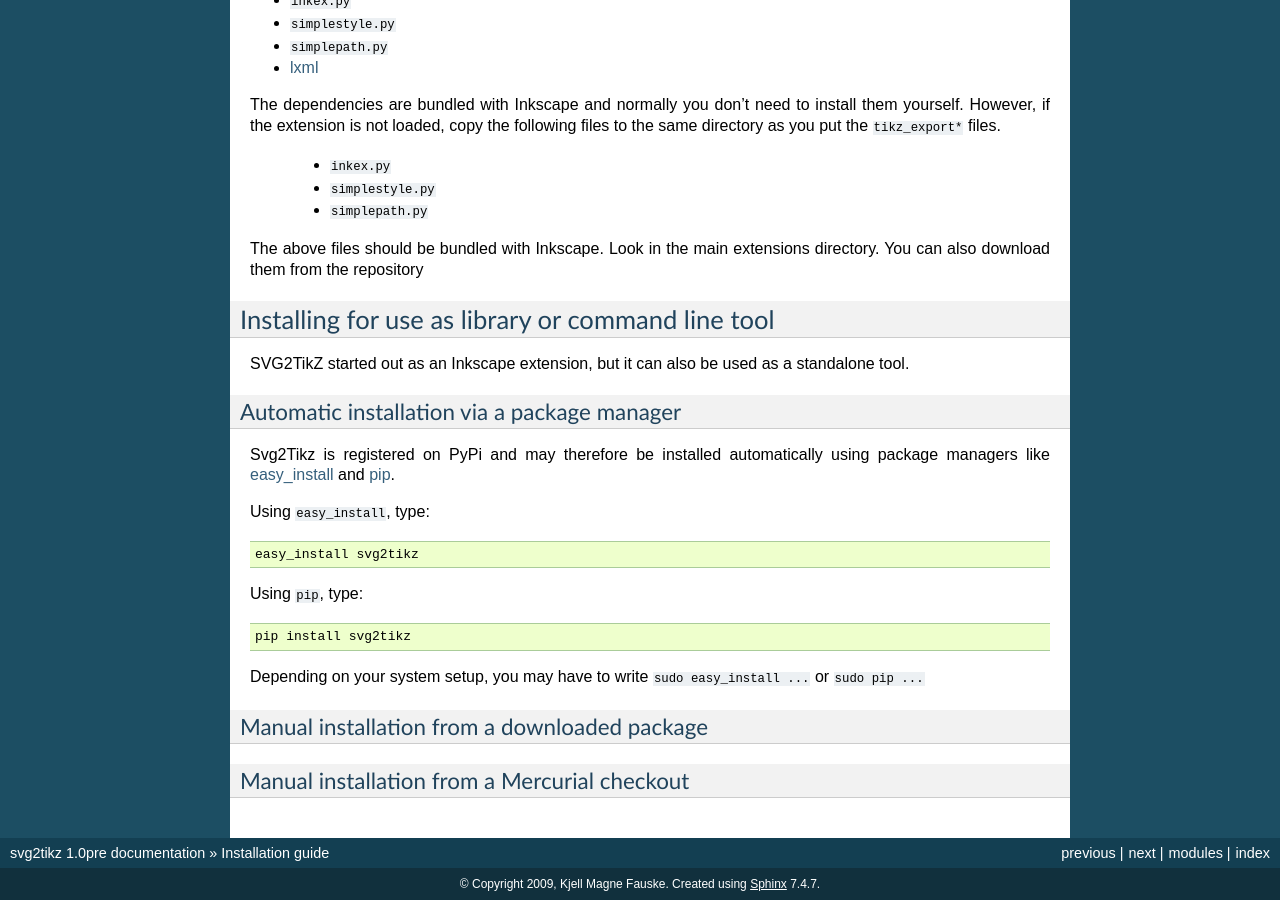
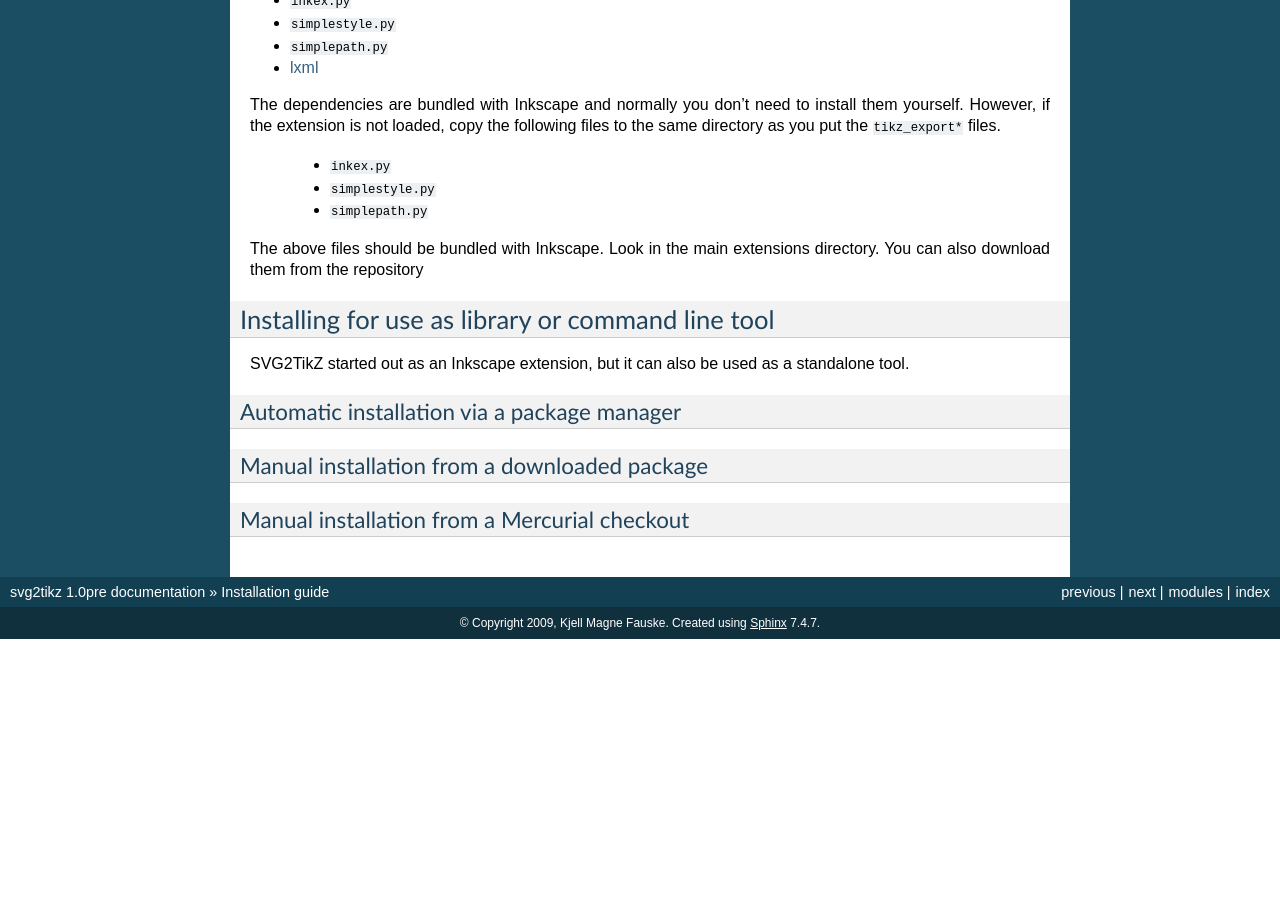
Before and after one commit to xyz2tex/svg2tikz, a Sphinx documentation site: the page built from docs/install.rst, in a window 1280 px wide and 900 px high, scrolled down 915 px. Built offline with Sphinx 7.4.7, drawn with Linux system fonts in a browser that asks for light colours; formulas are drawn with MathJax 3; after the commit the page ends 1554 px from its top, so only the background shows below that.

Commit message:
Remove pypi section in the installation guide
Svg2tikz is not yet uploaded to pypi, so having this in the documentation will confuse users.

```diff
--- a/docs/install.rst
+++ b/docs/install.rst
@@ -69,23 +69,6 @@
 Automatic installation via a package manager
 --------------------------------------------
 
-Svg2Tikz is registered on PyPi and may therefore be installed automatically using
-package managers like `easy_install
-<http://peak.telecommunity.com/DevCenter/EasyInstall>`_ and `pip
-<http://pip.openplans.org/>`_.
-
-Using ``easy_install``, type::
-
-    easy_install svg2tikz
-
-
-Using ``pip``, type::
-
-    pip install svg2tikz
-
-Depending on your system setup, you may have to write ``sudo easy_install ...`` or ``sudo pip ...``
-
-
 Manual installation from a downloaded package
 ---------------------------------------------
 
```
